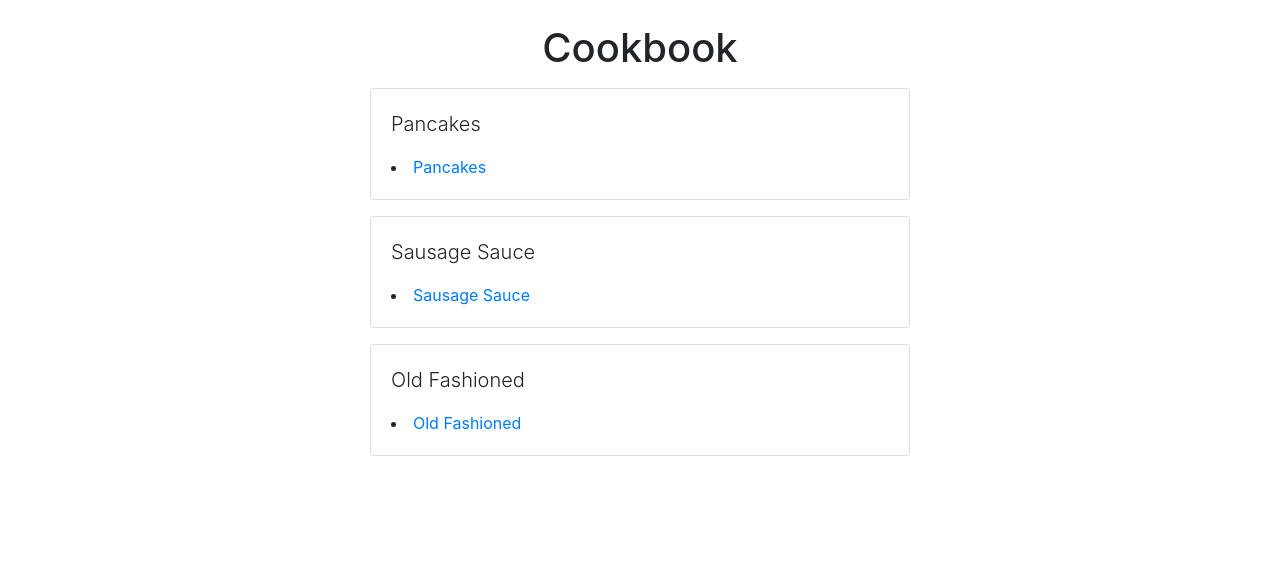
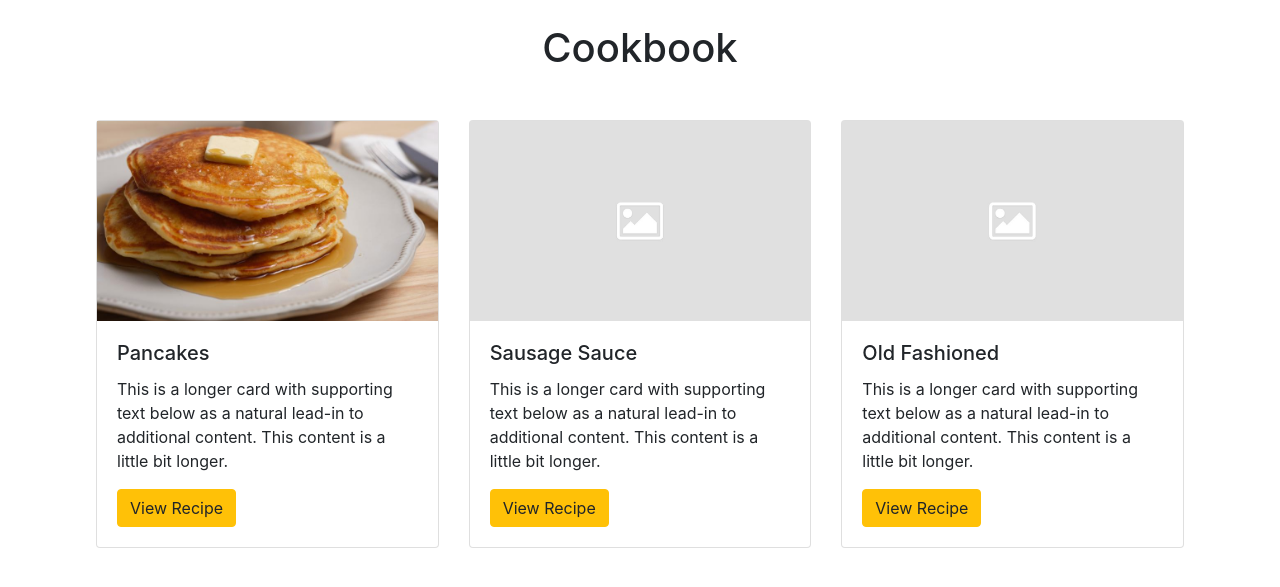
Before and after one commit to lmackenzie94/whats_cookin, a Django app: page /cookbook/ in a window 1280 px wide. Shown: the part 56-643 px from the top of the page. Run offline with Django 3.2, Linux system fonts and the light colour scheme; data comes from the database, SQL or seed files in the repository; both versions use the stored data as it was after the commit; parts of the project's set-up code (start-up, migrations or seed data) failed here and were passed over; some libraries are stand-ins or nearby versions.

Commit message:
added images

```diff
--- a/whats_cookin/cookbook/models.py
+++ b/whats_cookin/cookbook/models.py
@@ -45,9 +45,10 @@ class Recipe(models.Model):
     category = models.CharField(
         max_length=15, choices=CATEGORIES, default='green')
     ingredients = models.TextField(
-        u'Ingredients', help_text=u'One ingredient per line')
-    preparation = models.TextField(u'Preparation')
-    link = models.TextField(u'Link(s)', default='')
+        u'Ingredients', help_text=u'One ingredient per line', blank=True)
+    preparation = models.TextField(u'Preparation', blank=True)
+    link = models.TextField(u'Link(s)', default='', blank=True)
+    photo = models.ImageField(upload_to='images', blank=True)
     # pub_date = models.DateField(
     #     'date published')
 
--- a/whats_cookin/cookbook/templates/base.html
+++ b/whats_cookin/cookbook/templates/base.html
@@ -13,9 +13,9 @@
   </head>
   <body>
     {% include 'partials/_navbar.html' %}
-    <div class="container">
+    <div class="container" style="max-width: 85%;">
       <div class="row">
-        <div class="col-md-6 m-auto">
+        <div class="m-auto">
           {% block content %}{% endblock %}
         </div>
       </div>
--- a/whats_cookin/cookbook/templates/cookbook/detail.html
+++ b/whats_cookin/cookbook/templates/cookbook/detail.html
@@ -1 +1,6 @@
+{% extends 'base.html' %} {% block content %}
+
 <h1>{{ recipe.title }}</h1>
+<p>{{recipe.ingredients}}</p>
+
+{% endblock %}
--- a/whats_cookin/cookbook/templates/cookbook/index.html
+++ b/whats_cookin/cookbook/templates/cookbook/index.html
@@ -2,17 +2,33 @@
     you can refer to this template within Django as cookbook/index.html. -->
 
 {% extends 'base.html' %} {% block content %}
-<h1 class="text-center mb-3">Cookbook</h1>
-<!-- see 'views.py' -->
-{% if latest_recipe %} {% for recipe in latest_recipe %}
-<div class="card mb-3">
-  <div class="card-body">
-    <p class="lead">{{recipe.title}}</p>
-    <li>
-      <a href="{% url 'detail' recipe.id %}">{{ recipe.title }}</a>
-    </li>
+<h1 class="text-center mb-5">Cookbook</h1>
+<div class="row row-cols-1 row-cols-sm-2 row-cols-md-3">
+  {% if latest_recipe %} {% for recipe in latest_recipe %}
+  <div class="col mb-4">
+    <div class="card">
+      {% load static %}
+      {% if recipe.photo %}
+      <img src="{{recipe.photo.url}}" alt="{{recipe.title}} image" style="max-height: 200px; object-fit: cover;">
+      {% else %}
+      <img src="{% static "cookbook/image-placeholder.jpg" %}"
+      alt="{{recipe.title}} image" style="max-height: 200px; object-fit: cover;">
+      {% endif %}
+      <div class="card-body">
+        <h5 class="card-title">{{recipe.title}}</h5>
+        <p class="card-text">
+          This is a longer card with supporting text below as a natural lead-in
+          to additional content. This content is a little bit longer.
+        </p>
+        <a href="{% url 'detail' recipe.id %}" class="btn btn-warning"
+          >View Recipe</a>
+      </div>
+    </div>
   </div>
+  {% endfor %} {% else %}
+    <p>No recipes available</p>
+  </div>
+  {% endif %}
 </div>
-{% endfor %} {% else %}
-<p>No recipes available</p>
-{% endif %} {% endblock %}
+
+{% endblock %}
--- a/whats_cookin/cookbook/templates/partials/_navbar.html
+++ b/whats_cookin/cookbook/templates/partials/_navbar.html
@@ -1,5 +1,5 @@
 <nav class="navbar navbar-dark bg-primary mb-4">
   <div class="container">
-    <a class="navbar-brand" href="/">What's Cookin'</a>
+    <a class="navbar-brand" href="{% url 'index' %}">What's Cookin'</a>
   </div>
 </nav>
--- a/whats_cookin/cookbook/urls.py
+++ b/whats_cookin/cookbook/urls.py
@@ -8,5 +8,5 @@ from . import views
 urlpatterns = [
     path('', views.index, name='index'),
     # ex: /cookbook/5/
-    path('<int:recipe_id>', views.detail, name='detail')
+    path('<int:recipe_id>/', views.detail, name='detail')
 ]
--- a/whats_cookin/whats_cookin/settings.py
+++ b/whats_cookin/whats_cookin/settings.py
@@ -119,3 +119,6 @@ USE_TZ = True
 # https://docs.djangoproject.com/en/3.0/howto/static-files/
 
 STATIC_URL = '/static/'
+
+MEDIA_ROOT = os.path.join(BASE_DIR, 'media')
+MEDIA_URL = '/media/'
--- a/whats_cookin/whats_cookin/urls.py
+++ b/whats_cookin/whats_cookin/urls.py
@@ -18,9 +18,16 @@ Including another URLconf
 """
 from django.contrib import admin
 from django.urls import include, path
+from django.conf import settings
+from django.conf.urls.static import static
 
 urlpatterns = [
     # point the root URLconf at the cookbook.urls module
     path('cookbook/', include('cookbook.urls')),
     path('admin/', admin.site.urls)
 ]
+
+# With this, Django’s development server is capable of serving media files
+if settings.DEBUG:
+    urlpatterns += static(settings.MEDIA_URL,
+                          document_root=settings.MEDIA_ROOT)
```
Also changed, not shown: whats_cookin/cookbook/migrations/0001_initial.py, whats_cookin/cookbook/migrations/0002_auto_20200720_0218.py (added), whats_cookin/cookbook/migrations/0002_recipe_pub_date.py (deleted), whats_cookin/cookbook/migrations/0003_auto_20200717_0053.py (deleted), whats_cookin/cookbook/migrations/0004_auto_20200719_1811.py (deleted), whats_cookin/cookbook/migrations/0005_auto_20200719_2325.py (deleted), whats_cookin/cookbook/migrations/0006_remove_recipe_pub_date.py (deleted), whats_cookin/cookbook/static/cookbook/image-placeholder.jpg (added), whats_cookin/db.sqlite3, whats_cookin/media/images/pancakes.jpeg (added).
